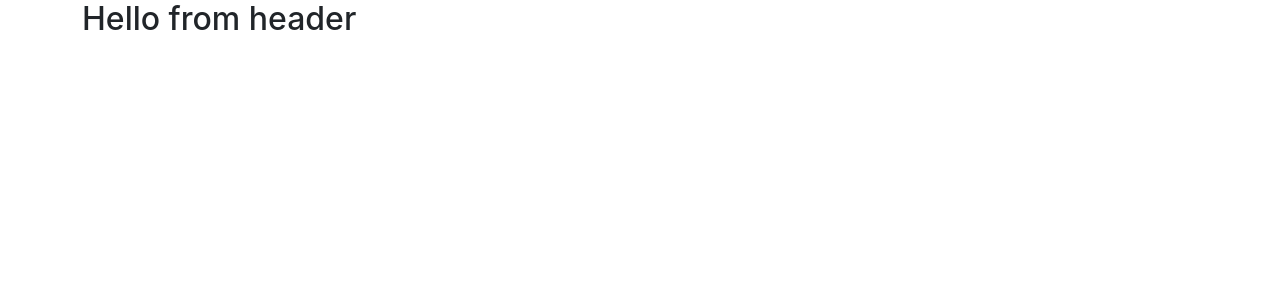
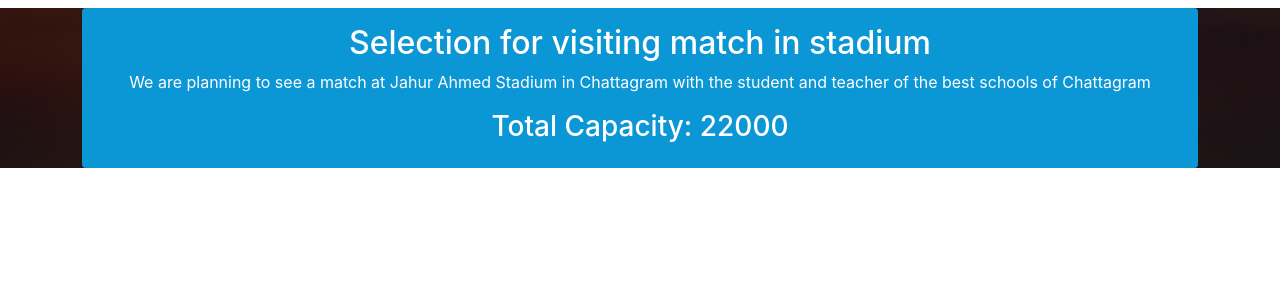
Before and after one commit to jbmakib/visit-stadium, a React (Create React App) app: page / in a window 1280 px wide. Shown: the top 300 px of the page. Built offline with nearby package versions, Linux system fonts and the light colour scheme.

Commit message:
header updated

```diff
--- a/src/App.css
+++ b/src/App.css
@@ -1,38 +1,5 @@
-.App {
-  text-align: center;
+#container {
+    background-image: url(images/bg.png);
+    background-position: fixed;
+    background-size: cover;
 }
-
-.App-logo {
-  height: 40vmin;
-  pointer-events: none;
-}
-
-@media (prefers-reduced-motion: no-preference) {
-  .App-logo {
-    animation: App-logo-spin infinite 20s linear;
-  }
-}
-
-.App-header {
-  background-color: #282c34;
-  min-height: 100vh;
-  display: flex;
-  flex-direction: column;
-  align-items: center;
-  justify-content: center;
-  font-size: calc(10px + 2vmin);
-  color: white;
-}
-
-.App-link {
-  color: #61dafb;
-}
-
-@keyframes App-logo-spin {
-  from {
-    transform: rotate(0deg);
-  }
-  to {
-    transform: rotate(360deg);
-  }
-}
--- a/src/App.js
+++ b/src/App.js
@@ -3,8 +3,10 @@
 
 function App() {
     return (
-        <div className="container">
-            <Header></Header>
+        <div id="container">
+            <div className="container">
+                <Header></Header>
+            </div>
         </div>
     );
 }
--- a/src/components/Header/Header.css
+++ b/src/components/Header/Header.css
@@ -0,0 +1,4 @@
+.header {
+    background: #0b97d5;
+    color: #fff;
+}
--- a/src/components/Header/Header.js
+++ b/src/components/Header/Header.js
@@ -1,9 +1,18 @@
 import React from "react";
+import "./Header.css";
 
 const Header = () => {
+    const capacity = 22000;
+
     return (
-        <div>
-            <h2>Hello from header</h2>
+        <div className="text-center header rounded my-2 p-3">
+            <h2>Selection for visiting match in stadium</h2>
+            <p>
+                We are planning to see a match at Jahur Ahmed Stadium in
+                Chattagram with the student and teacher of the best schools of
+                Chattagram
+            </p>
+            <h3>Total Capacity: {capacity}</h3>
         </div>
     );
 };
```
Also changed, not shown: src/images/bg.png (added).
